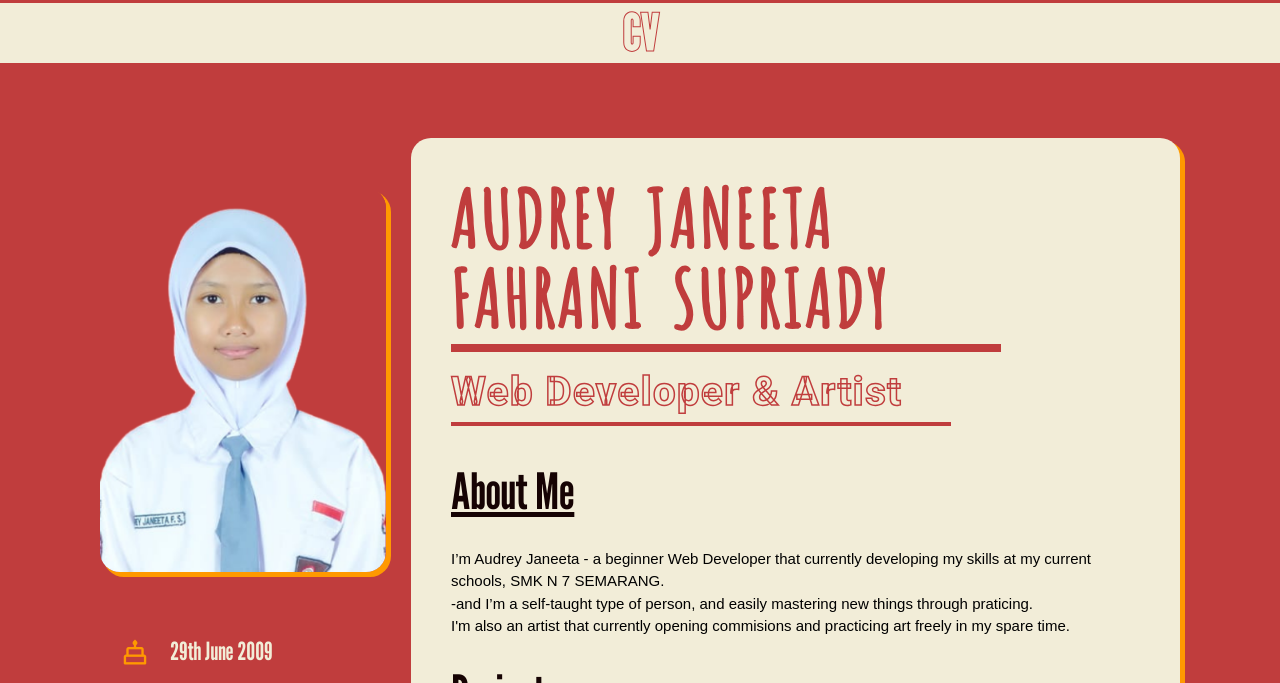
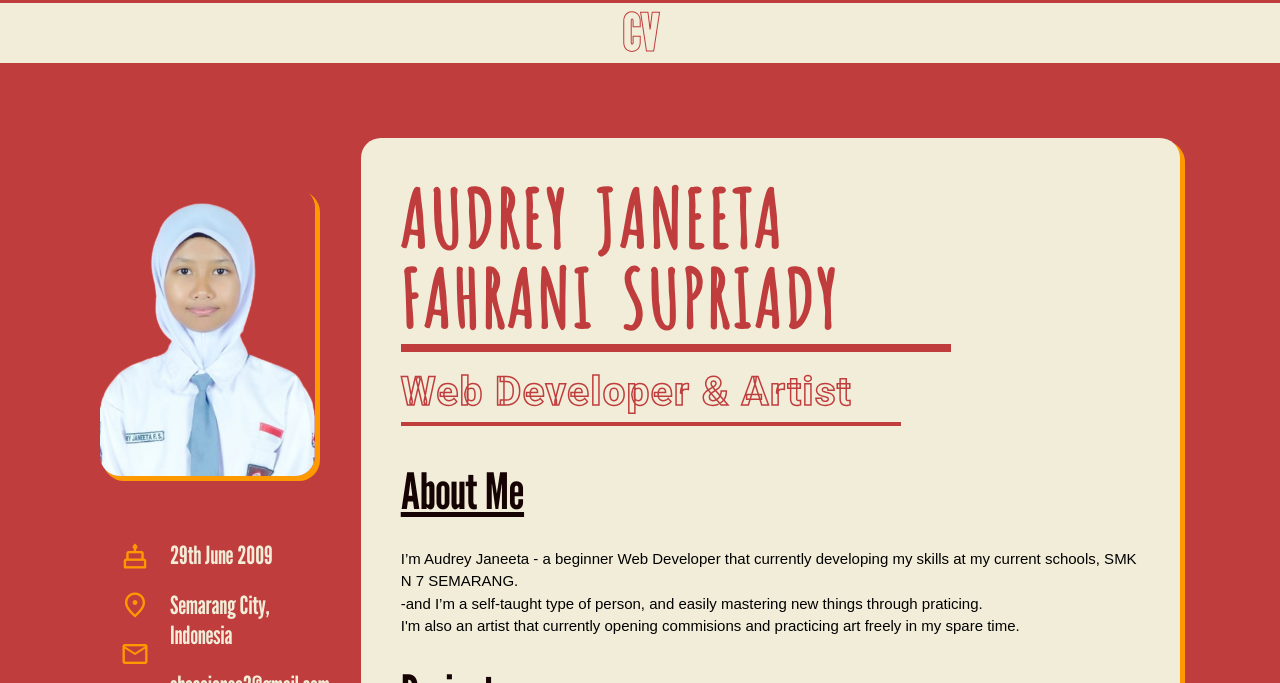
Before and after one commit to MeltNeeta/Personal-Branding-Audrey, a plain HTML site: page cv.html in a window 1280 px wide. Shown: the part 97-780 px from the top of the page. Drawn offline with nearby package versions, Linux system fonts and the light colour scheme; a web font is replaced by a local one.

Commit message:
benerin profil cv dikit

```diff
--- a/cv.html
+++ b/cv.html
@@ -47,7 +47,7 @@
 
         <div class="left">
             <div class="profile">
-                <img src="assets/CV pic.png" width="286px" height="384px"/>
+                <img src="assets/CV pic.png" width="214.5px" height="288px"/>
             </div>
 
             <div class="detail">
```
